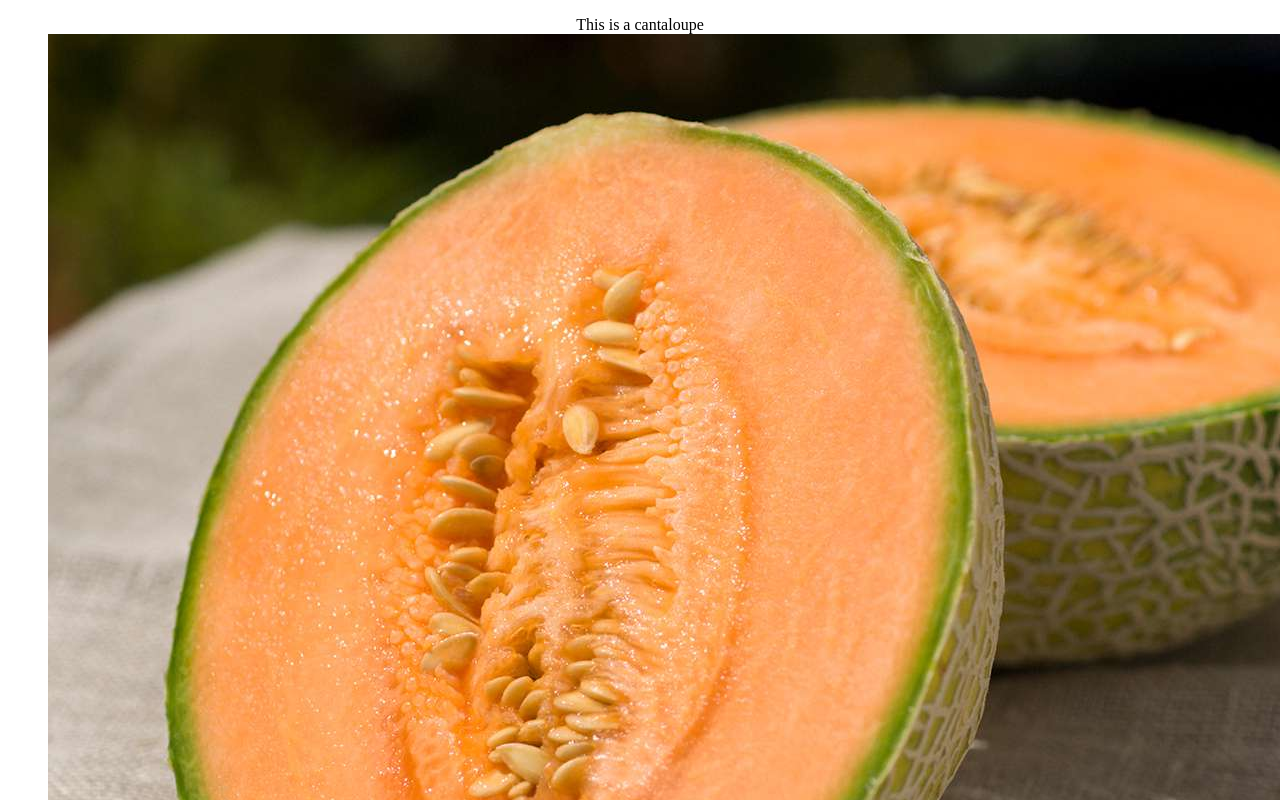
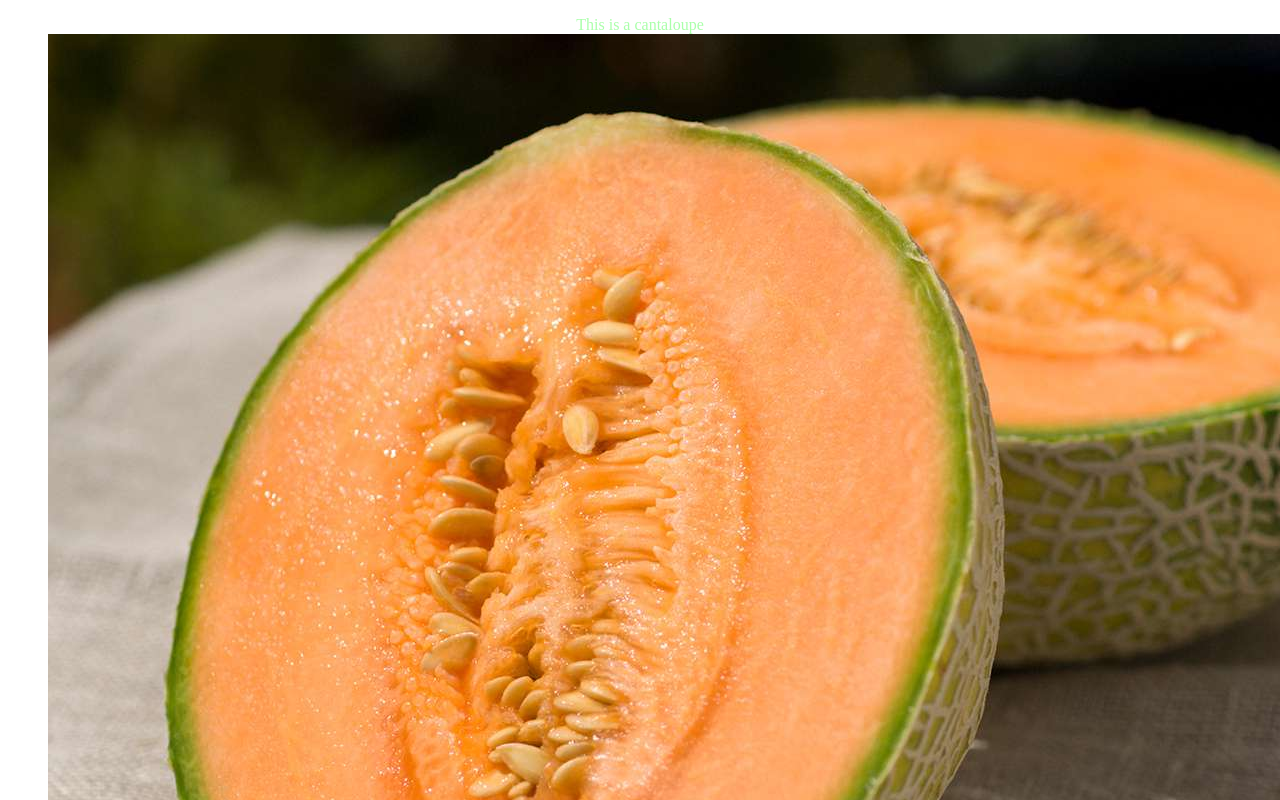
Before and after one commit to Gilan-H/TCD-CIS-WebDev, a plain HTML site: page module06/index.html in a window 1280 px wide. Shown: the top 800 px of the page. Drawn offline with Linux system fonts and the light colour scheme.

Commit message:
Update styles.css

```diff
--- a/module06/styles.css
+++ b/module06/styles.css
@@ -1,3 +1,6 @@
 figure {
   text-align: center;
 }
+figcaption{
+  color:#aaffaa
+}
```
